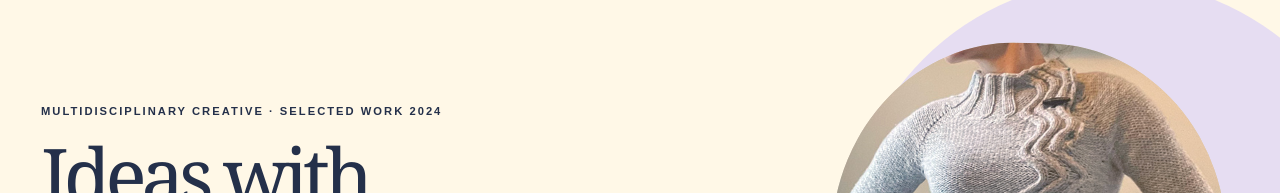
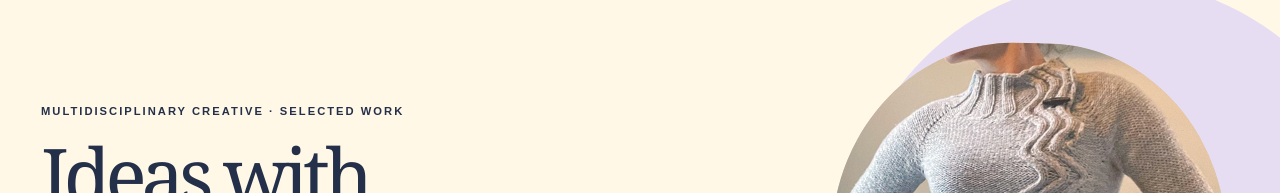
Before and after one commit to alexandraenck/alexandraenck.github.io, a Next.js app: page / in a window 1280 px wide. Shown: the part 116-309 px from the top of the page. Built offline with nearby package versions, Linux system fonts and the light colour scheme.

Commit message:
Remove year from homepage intro

```diff
--- a/app/page.tsx
+++ b/app/page.tsx
@@ -71,7 +71,7 @@ export default function Home() {
 
       <section className="hero" id="top">
         <div className="hero-copy">
-          <p className="eyebrow">Multidisciplinary creative · Selected work 2024</p>
+          <p className="eyebrow">Multidisciplinary creative · Selected work</p>
           <h1>
             Ideas with
             <br />
```
